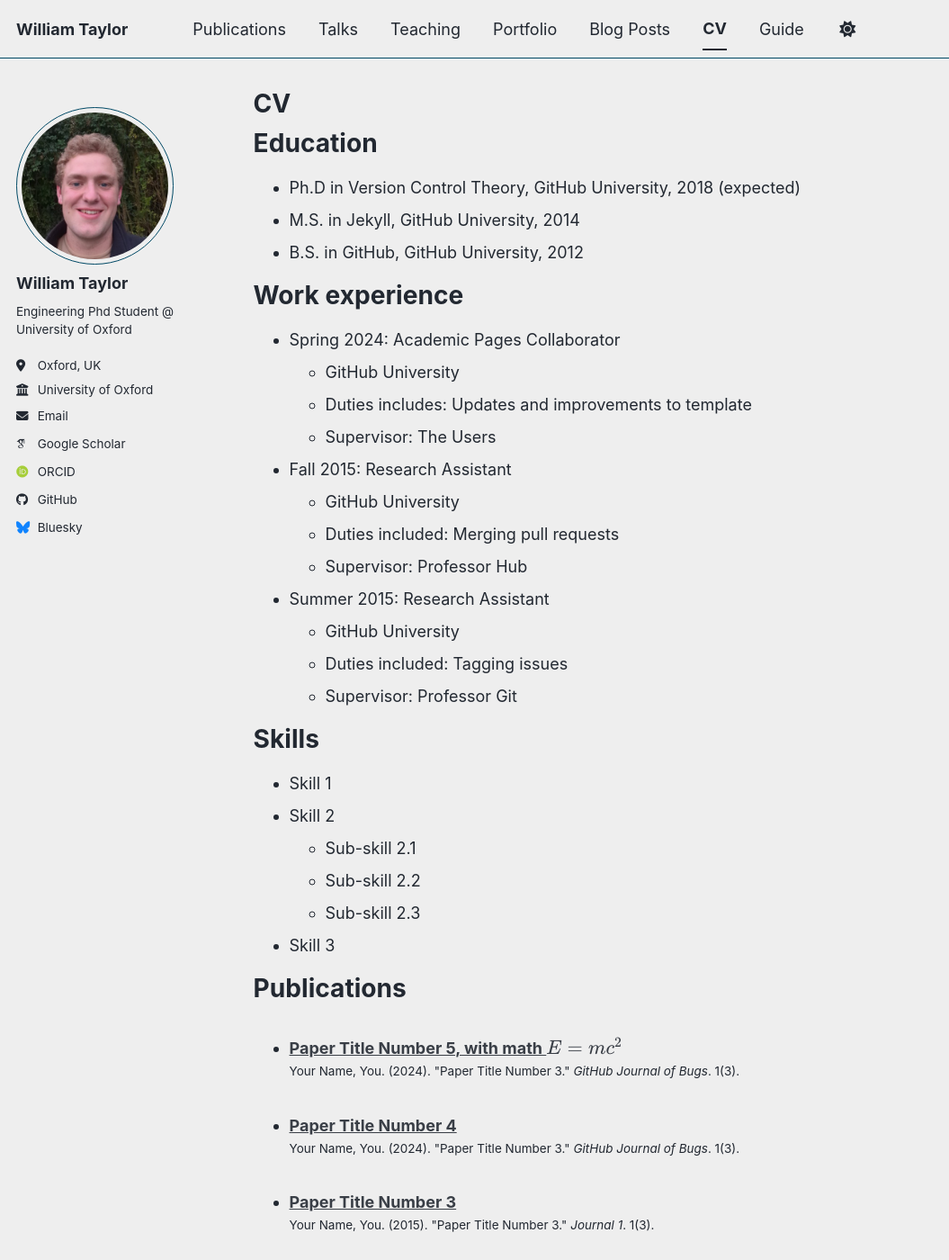
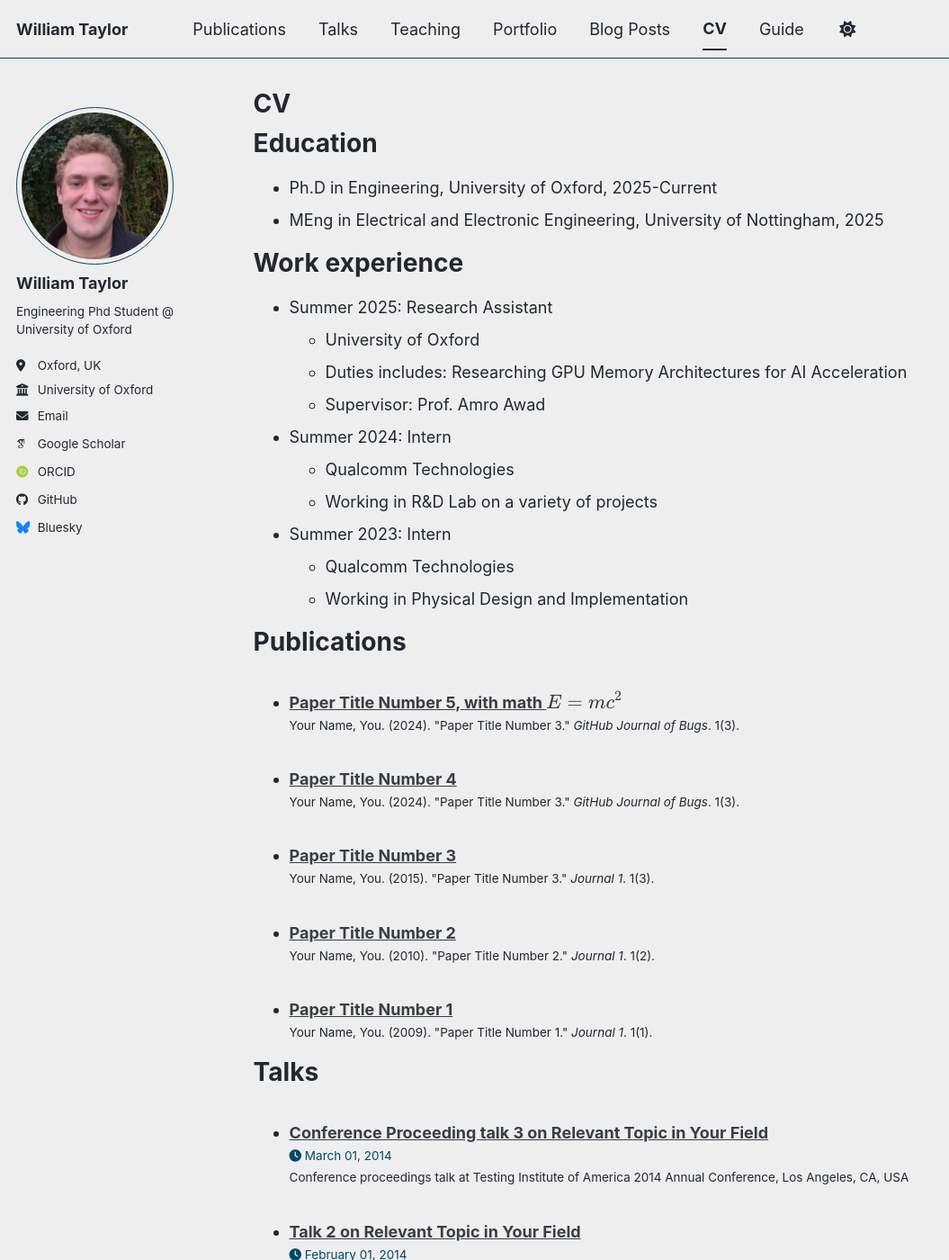
Before and after one commit to w-p-taylor/w-p-taylor.github.io, a Jekyll site: the page built from _pages/cv.md, in a window 1280 px wide and 1400 px high. Shown: the whole window at 90% size, without its empty margins (0-1055 px from the left). Built offline with Jekyll 4.4.1, drawn with Linux system fonts in a browser that asks for light colours; some web fonts are replaced; a script bundle is joined from its source files by our own code; library files that are not in the unit come from our copies.

Commit message:
Update cv.md

```diff
--- a/_pages/cv.md
+++ b/_pages/cv.md
@@ -11,35 +11,27 @@
 
 Education
 ======
-* Ph.D in Version Control Theory, GitHub University, 2018 (expected)
-* M.S. in Jekyll, GitHub University, 2014
-* B.S. in GitHub, GitHub University, 2012
+* Ph.D in Engineering,  University of Oxford, 2025-Current
+* MEng in Electrical and Electronic Engineering, University of Nottingham, 2025
+
 
 Work experience
 ======
-* Spring 2024: Academic Pages Collaborator
-  * GitHub University
-  * Duties includes: Updates and improvements to template
-  * Supervisor: The Users
+* Summer 2025: Research Assistant
+  * University of Oxford
+  * Duties includes: Researching GPU Memory Architectures for AI Acceleration
+  * Supervisor: Prof. Amro Awad
 
-* Fall 2015: Research Assistant
-  * GitHub University
-  * Duties included: Merging pull requests
-  * Supervisor: Professor Hub
+* Summer 2024: Intern
+  * Qualcomm Technologies
+  * Working in R&D Lab on a variety of projects
 
-* Summer 2015: Research Assistant
-  * GitHub University
-  * Duties included: Tagging issues
-  * Supervisor: Professor Git
 
-Skills
-======
-* Skill 1
-* Skill 2
-  * Sub-skill 2.1
-  * Sub-skill 2.2
-  * Sub-skill 2.3
-* Skill 3
+* Summer 2023: Intern
+  * Qualcomm Technologies
+  * Working in Physical Design and Implementation
+
+
 
 Publications
 ======
```
